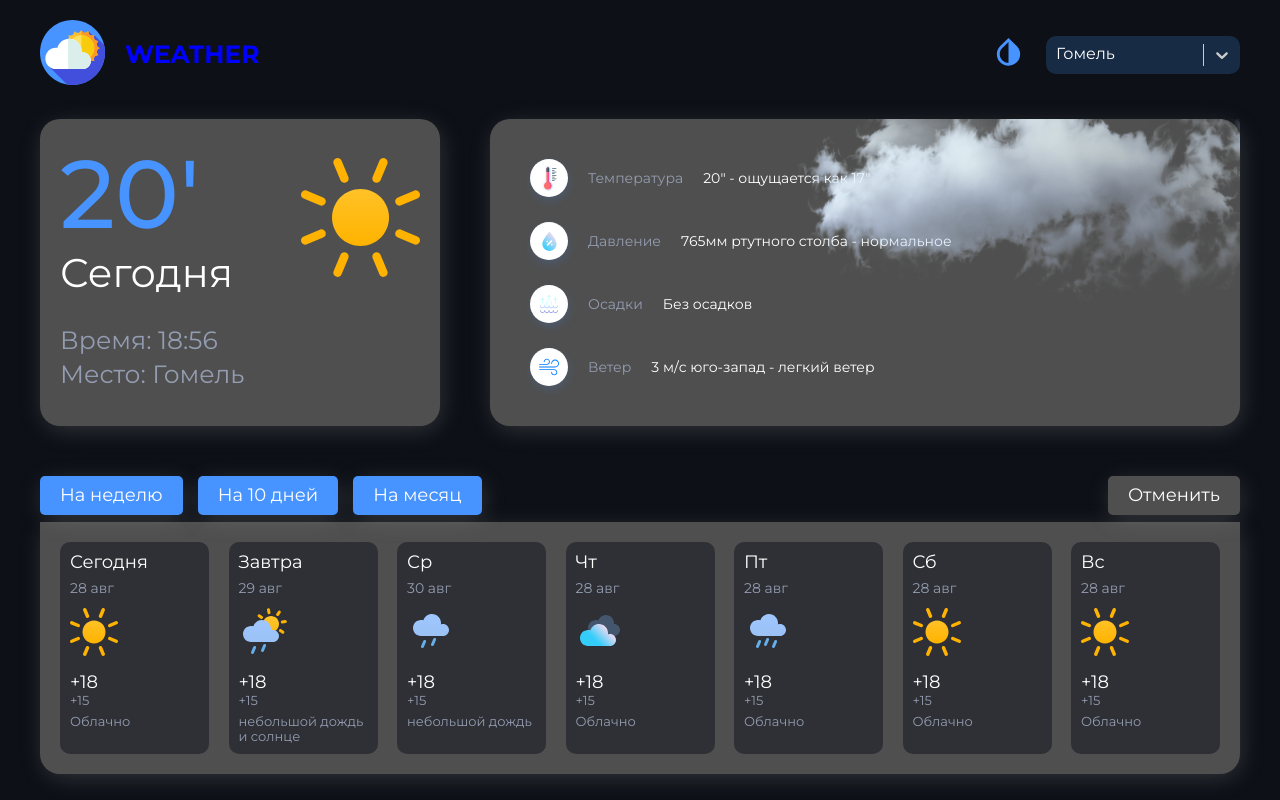
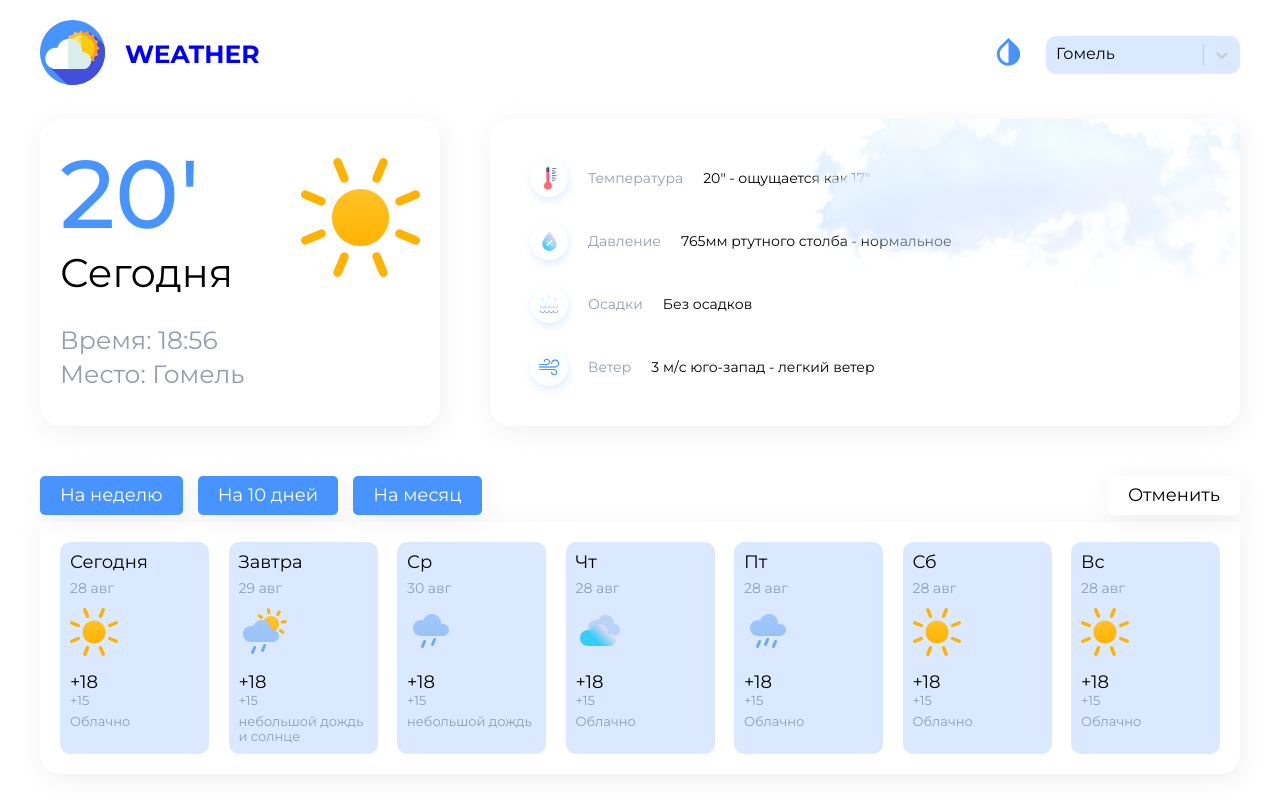
Before and after one commit to GarryProhor/weather-react, a React (Create React App) app: page / in a window 1280 px wide. Built offline with nearby package versions, Linux system fonts and the light colour scheme.

Commit message:
change theme with useState

```diff
--- a/src/shared/Header/Header.module.scss
+++ b/src/shared/Header/Header.module.scss
@@ -26,4 +26,5 @@
 
 .change_theme, .logo {
   margin-right: 20px;
+  cursor: pointer;
 }
--- a/src/shared/Header/Header.tsx
+++ b/src/shared/Header/Header.tsx
@@ -12,10 +12,11 @@
         { value: 'city-2', label: 'Минск' },
         { value: 'city-3', label: 'Корма' }
     ];
+    const [theme, setTheme] = React.useState('light')
     const colourStyles = {
         control: (styles: any) => ({
             ...styles,
-            backgroundColor: 0 ? '#4f4f4f' : 'rgba(71, 147, 255, 0.2)',
+            backgroundColor: theme === 'dark' ? '#4f4f4f' : 'rgba(71, 147, 255, 0.2)',
             width: '194px',
             height: '37px',
             border: 'none',
@@ -24,9 +25,29 @@
         }),
         singleValue: (styles: any) => ({
             ...styles,
-            color: 0 ? '#000' : '#fff',
+            color: theme === 'dark' ? '#fff' : '#000',
         }),
     };
+
+    const changeTheme = () =>{
+        setTheme(theme === 'light' ? 'dark' : 'light');
+    }
+    React.useEffect(()=>{
+        const root = document.querySelector(':root') as HTMLElement;
+
+        const components = [
+            'body-background',
+            'components-background',
+            'card-background',
+            'card-shadow',
+            'text-color',
+        ];
+        components.forEach(component =>{
+            root.style.setProperty(
+                `--${component}-default`,
+                `var(--${component}-${theme}`);
+        });
+    }, [theme]);
     return (
         <header className={s.header}>
             <div className={s.wrapper}>
@@ -36,7 +57,7 @@
                 <div className={s.title}>Weather</div>
             </div>
             <div className={s.wrapper}>
-                <div className={s.change_theme}>
+                <div className={s.change_theme} onClick={changeTheme}>
                     <GlobalSvgSelector id='change-theme'/>
                 </div>
                 <Select defaultValue={options[0]} styles={colourStyles} options={options} />
--- a/src/styles/variables.scss
+++ b/src/styles/variables.scss
@@ -23,25 +23,25 @@
   //body-background
   --body-background-dark: #{$body-background-dark};
   --body-background-light: #{$body-background-light};
-  --body-background-default: var(#{--body-background-dark});
+  --body-background-default: var(#{--body-background-light});
 
   //components-background
   --components-background-dark: #{$components-background-dark};
   --components-background-light: #{$components-background-light};
-  --components-background-default: var(#{--components-background-dark});
+  --components-background-default: var(#{--components-background-light});
 
   //card-background
   --card-background-dark: #{$card-background-dark};
   --card-background-light: #{$card-background-light};
-  --card-background-default: var(#{--card-background-dark});
+  --card-background-default: var(#{--card-background-light});
 
   //card-shadow
   --card-shadow-dark: #{$card-box-shadow-dark};
   --card-shadow-light: #{$card-box-shadow-light};
-  --card-shadow-default: var(#{--card-shadow-dark});
+  --card-shadow-default: var(#{--card-shadow-light});
 
   //text
-  --text-color-dark: #{$lite-color};
-  --text-color-light: #{$white-color};
-  --text-color-default: var(#{--text-color-light});
+  --text-color-dark: #{$white-color};
+  --text-color-light: #{$lite-color};
+  --text-color-default: var(#{--text-color-dark});
 }
```
